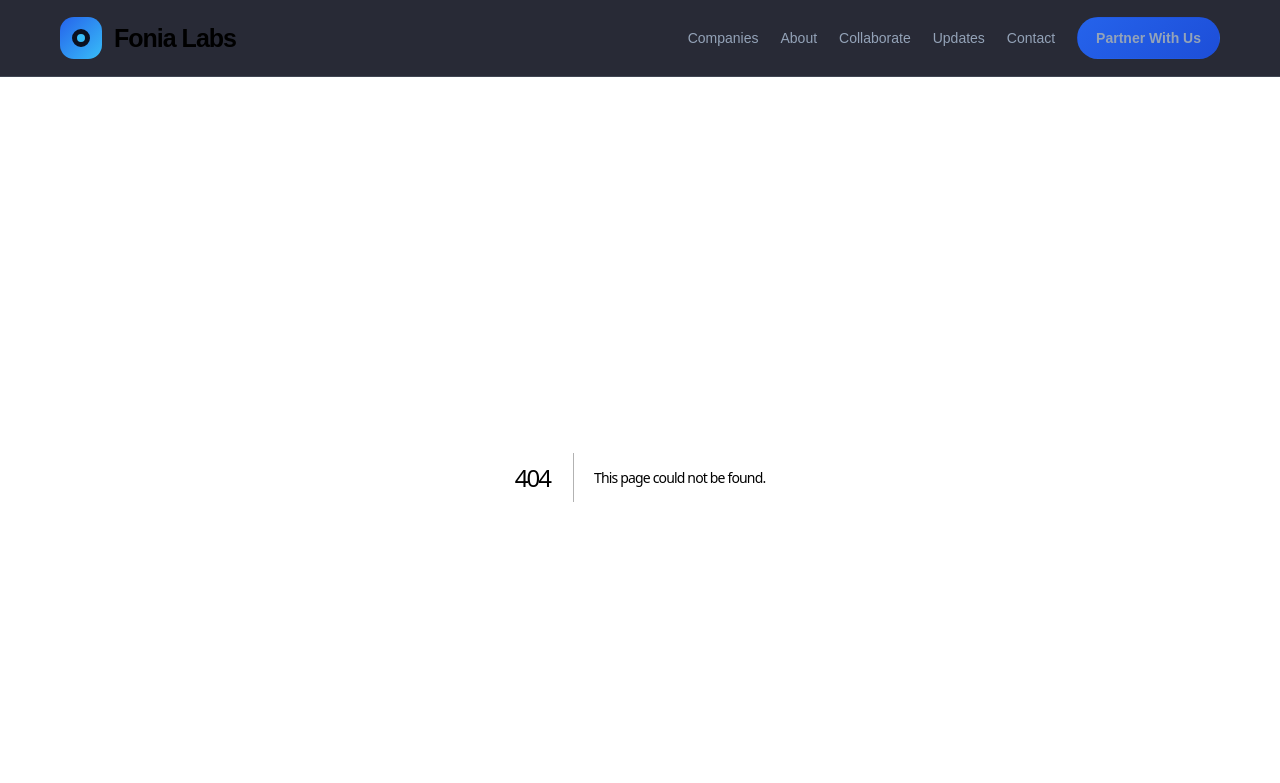
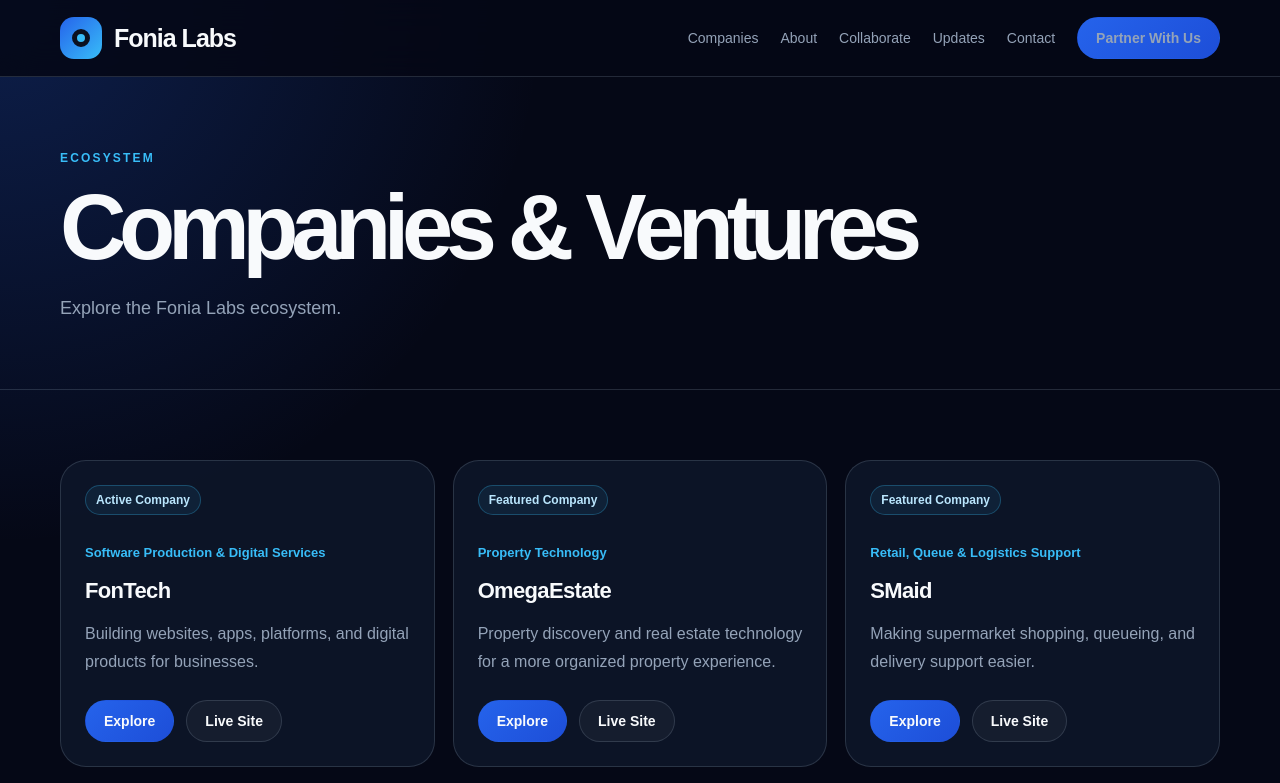
Before and after one commit to ifidonabraham/fonia-labs, a Next.js app: page /brands in a window 1280 px wide. Before the commit this address had no page. Shown: the top 783 px of the page. Built offline with nearby package versions, Linux system fonts and the light colour scheme.

Commit message:
Add brands page

```diff
--- /dev/null
+++ b/app/brands/page.tsx
@@ -0,0 +1,12 @@
+import { companies } from "../../data/companies";
+import { CompanyCard } from "../../components/CompanyCard";
+import { PageHero } from "../../components/PageHero";
+
+export default function Page() {
+  return (
+    <main>
+      <PageHero eyebrow="Ecosystem" title="Companies & Ventures" text="Explore the Fonia Labs ecosystem." />
+      <section className="section"><div className="container grid cols-3">{companies.map((item) => <CompanyCard key={item.slug} company={item} />)}</div></section>
+    </main>
+  );
+}
```
